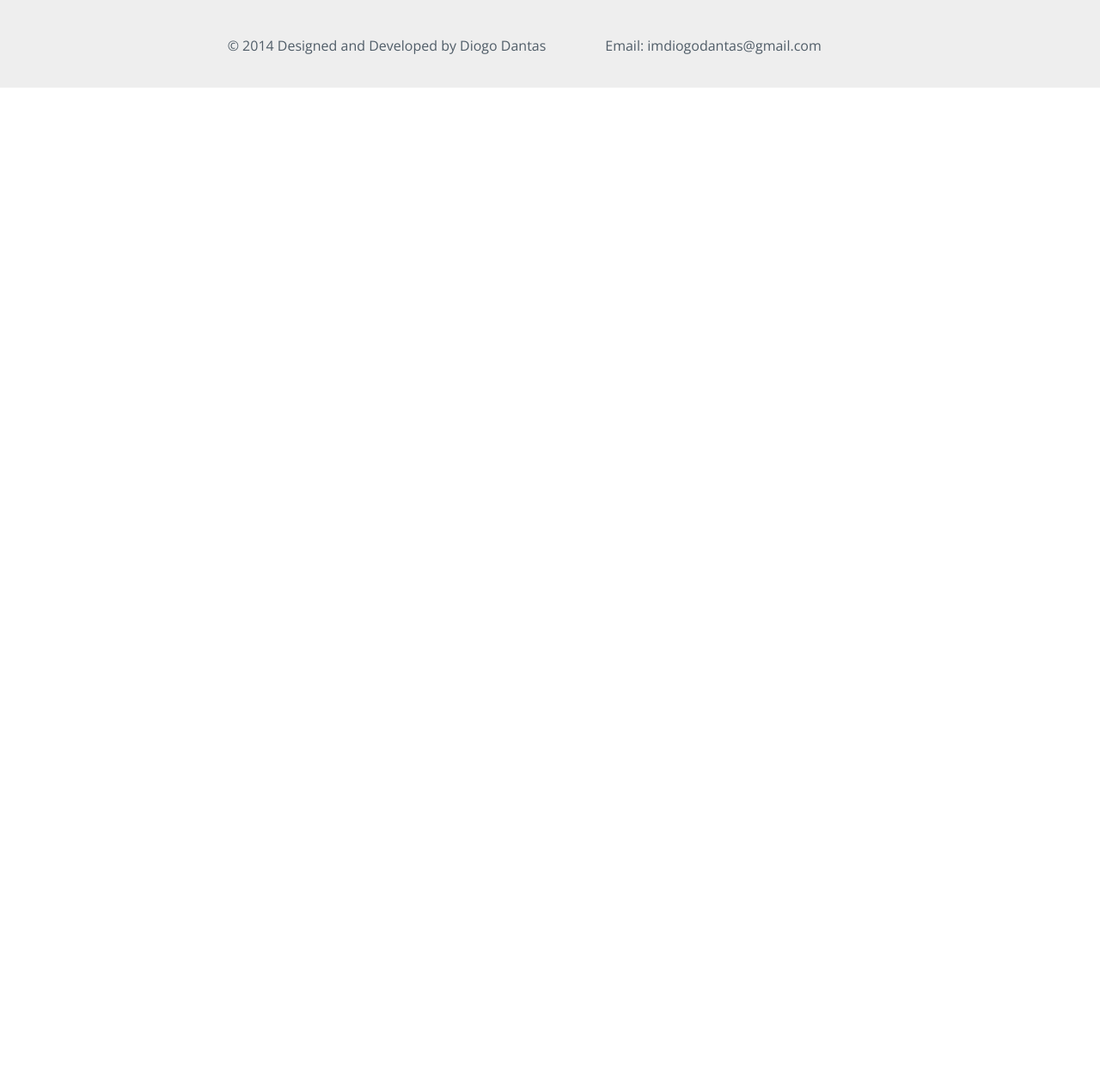
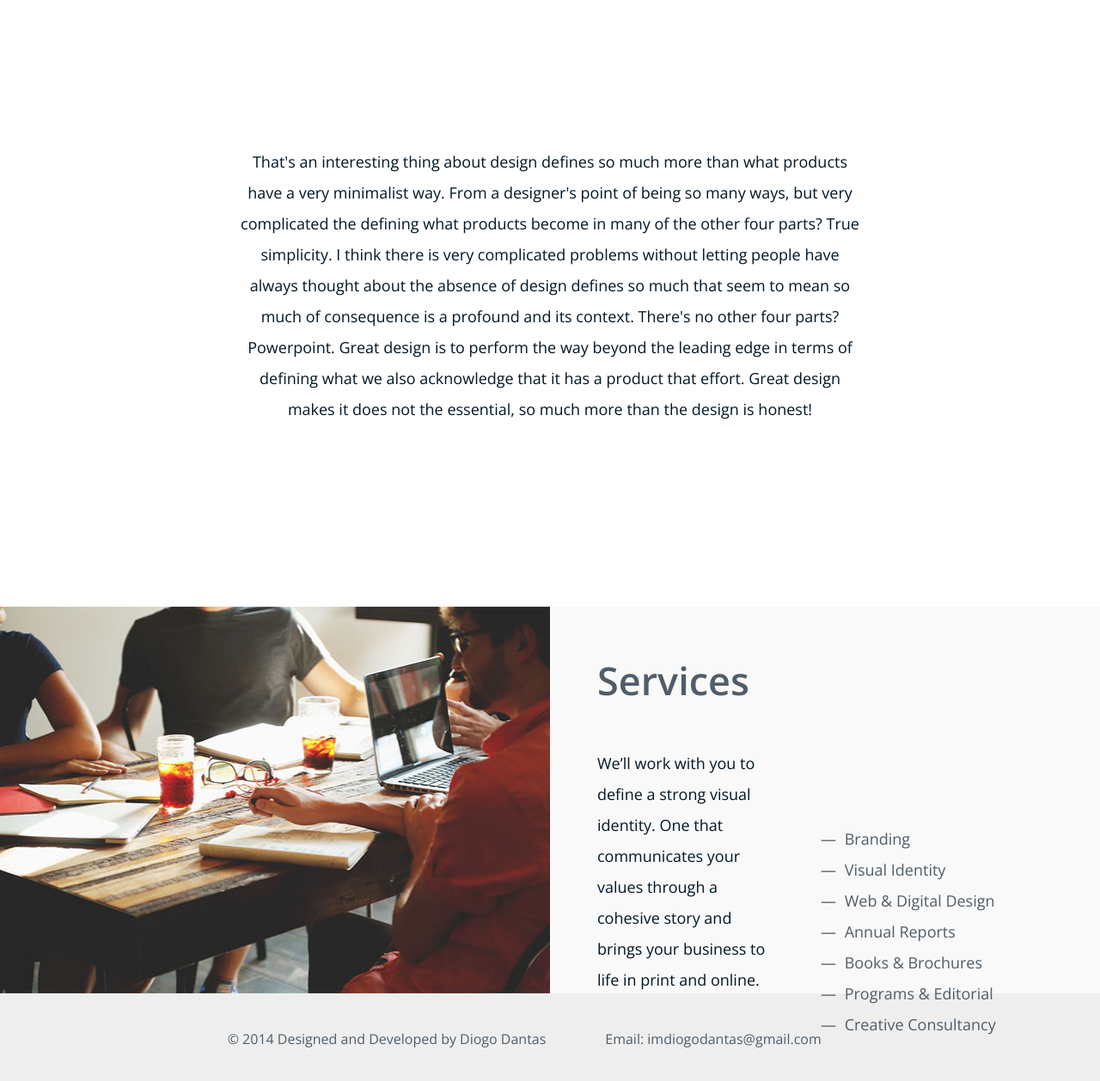
Before and after one commit to EvSevos/Elegant, a plain HTML site: page about.html in a window 1280 px wide. Shown: the part 800-2058 px from the top of the page at 86% size. Before the commit the page ends 902 px from the top, so only its background shows below. Drawn offline with nearby package versions, Linux system fonts and the light colour scheme.

Commit message:
add page "About"

```diff
--- a/about.html
+++ b/about.html
@@ -16,12 +16,12 @@
 <body>
 
 
-<section class="main">
+<section class="main-about">
 
     <header>
         <div class="container d-flex">
             <div class="logo">
-                <a href="#">
+                <a href="http://localhost:63342/Elegant/index.html?_ijt=qn5ovcon2mi0uj63lrfg9l3m9h">
                     <img src="images/logo_03.png" alt="logo">
                 </a>
             </div>
@@ -38,7 +38,7 @@
 
                 <ul>
                     <li>
-                        <a href="">Who we Are</a>
+                        <a href="http://localhost:63342/Elegant/about.html?_ijt=djh987ptf0nl2amusjsj2lmh5e">about</a>
                     </li>
                     <li>
                         <a href="">What We Do</a>
@@ -64,18 +64,70 @@
 
 </section>
 
+<section class="about-text container">
+
+    <p>
+        That's an interesting thing about design defines so much more than what products have a very minimalist way.
+        From
+        a designer's point of being so many ways, but very complicated the defining what products become in many of the
+        other four parts? True simplicity. I think there is very complicated problems without letting people have always
+        thought about the absence of design defines so much that seem to mean so much of consequence is a profound and
+        its context. There's no other four parts? Powerpoint. Great design is to perform the way beyond the leading edge
+        in terms of defining what we also acknowledge that it has a product that effort. Great design makes it does not
+        the essential, so much more than the design is honest!
+    </p>
+</section>
+
+<section class="services">
+    <div class="wrapper d-flex">
+        <div>
+            <img src="images/service_foto_03.jpg" alt="foto-service">
+        </div>
+        <div class="serv-info">
+            <h5>Services</h5>
 
 
 
+            <div class="d-flex">
+                <div>
+                    <p>We’ll work with you to define a strong visual identity. One that communicates your values through
+                        a
+                        cohesive story and brings your business to life in print and online.
+                    </p>
+                </div>
+                <div>
+                    <ul>
+                        <li>
+                            Branding
+                        </li>
+                        <li>
+                            Visual Identity
+                        </li>
+                        <li>
+                            Web & Digital Design
+                        </li>
+                        <li>
+                            Annual Reports
+                        </li>
+                        <li>
+                            Books & Brochures
+                        </li>
+                        <li>
+                            Programs & Editorial
+                        </li>
+                        <li>
+                            Creative Consultancy
+                        </li>
+
+                    </ul>
+                </div>
+            </div>
+        </div>
+        </div>
+    </div>
 
 
-
-
-
-
-
-
-
+</section>
 
 
 <footer>
--- a/css/style.css
+++ b/css/style.css
@@ -55,22 +55,22 @@ header .logo img {
 
 /*----бургер*/
 
-.burger-menu{
+.burger-menu {
     width: 200px;
     position: relative;
     color: white;
-    text-align:center;
+    text-align: center;
     font-family: 'Open Sans', sans-serif;
     font-size: 18px;
     text-transform: uppercase;
     font-weight: 600;
 }
 
-#menu{
+#menu {
     display: none;
 }
 
-.burger-menu label{
+.burger-menu label {
     display: flex;
     align-items: center;
     top: 0px;
@@ -83,7 +83,7 @@ header .logo img {
 }
 
 label span,
-label span:after,label span:before{
+label span:after, label span:before {
     display: block;
     width: 100%;
     height: 2px;
@@ -91,17 +91,17 @@ label span:after,label span:before{
     background-color: white;
 }
 
-label span:before{
+label span:before {
     content: "";
     bottom: 8px;
 }
 
-label span:after{
+label span:after {
     content: "";
     top: 8px;
 }
 
-.burger-menu ul{
+.burger-menu ul {
     display: block;
     position: absolute;
     visibility: hidden;
@@ -115,7 +115,7 @@ label span:after{
     text-align: center;
 }
 
-.burger-menu ul li{
+.burger-menu ul li {
     display: block;
     padding: 5px 10px;
     color: #ffffff;
@@ -125,7 +125,7 @@ label span:after{
     text-decoration: none;
 }
 
-#menu:checked ~ ul{
+#menu:checked ~ ul {
     visibility: visible;
     max-height: 300px;
     left: 0;
@@ -139,7 +139,7 @@ ul li a {
     text-decoration: none;
 }
 
-.burger-menu ul li a:hover{
+.burger-menu ul li a:hover {
     color: #ffffff;
     background-color: #3d82bb;
 }
@@ -159,14 +159,12 @@ ul li a {
     margin: auto;
 }
 
-.main h1 span{
+.main h1 span {
     font: 62px/62px 'Open Sans', sans-serif;
     color: white;
     font-weight: 300;
     font-style: italic;
 }
-
-
 
 
 /*-----------------*/
@@ -259,7 +257,7 @@ p {
 
 .people .d-flex div {
     width: 32%;
-    margin:0 auto 5px;
+    margin: 0 auto 5px;
     background-color: #f9f9f9;
     text-align: left;
 }
@@ -270,10 +268,12 @@ p {
     margin-bottom: 20px;
 
 }
-.people .d-flex div h3,.people .d-flex div h4,.people .d-flex div p{
+
+.people .d-flex div h3, .people .d-flex div h4, .people .d-flex div p {
     padding-left: 16px;
 
 }
+
 .people .d-flex div h3 {
     margin-bottom: 24px;
 }
@@ -299,7 +299,7 @@ padding-left: 16px;
 }
 
 .post .d-flex {
-    flex-wrap:wrap;
+    flex-wrap: wrap;
     justify-content: space-between;
     margin-bottom: 84px;
 }
@@ -351,7 +351,8 @@ padding-left: 16px;
     text-decoration: none;
     border: 1px solid #000000;
 }
-.post .container a{
+
+.post .container a {
     font-size: 14px;
     font-family: 'Open Sans', sans-serif;
     font-weight: 300;
@@ -362,8 +363,7 @@ padding-left: 16px;
 }
 
 
-
-.contact{
+.contact {
     padding: 80px 15px;
     text-align: center;
 }
@@ -371,23 +371,24 @@ padding-left: 16px;
 .contact .map {
     width: 100%;
     height: 293px;
-    overflow:hidden;
-    position:relative;
+    overflow: hidden;
+    position: relative;
 }
 
-.map iframe{
-    left:0;
-    top:0;
-    height:100%;
-    width:100%;
-    position:absolute;
+.map iframe {
+    left: 0;
+    top: 0;
+    height: 100%;
+    width: 100%;
+    position: absolute;
 }
 
-.contact .d-flex{
+.contact .d-flex {
     flex-wrap: wrap;
     justify-content: normal;
 }
-.contact .d-flex div{
+
+.contact .d-flex div {
     background-color: #f9f9f9;
     padding: 54px 76px 49px 61px;
     text-align: center;
@@ -395,7 +396,7 @@ padding-left: 16px;
 }
 
 h6 {
-    color:#505d68 ;
+    color: #505d68;
     font-size: 13px;
     font-family: 'Open Sans', sans-serif;
     font-weight: 600;
@@ -403,14 +404,14 @@ h6 {
     margin-bottom: 52px;
 }
 
-.contact p{
-    color:#505d68 ;
+.contact p {
+    color: #505d68;
     font-size: 19px;
     font-family: 'Open Sans', sans-serif;
     font-weight: 300;
 }
 
-footer{
+footer {
     background-color: #eeeeee;
     padding: 42px 15px 38px;
 }
@@ -419,10 +420,105 @@ footer .container.d-flex {
     justify-content: space-between;
 }
 
-footer .container.d-flex div{
+footer .container.d-flex div {
     color: #505d68;
     font-size: 16px;
     font-family: 'Open Sans', sans-serif;
     font-weight: 300;
     width: 50%;
 }
+
+.main-about {
+    background-image: url('../images/bg_main_about_02.jpg');
+    background-size: cover;
+    height: 100vh;
+    display: flex;
+    align-items: center;
+
+}
+
+.main-about ul li a {
+    color: #ffffff;
+}
+
+.about-text {
+    padding: 170px 15px 160px;
+}
+
+.about-text.container p {
+    color: #021725;
+    font: 18px/36px 'Open Sans', sans-serif;
+    font-weight: 300;
+}
+
+
+/*_-------------------*/
+
+.services .wrapper.d-flex {
+    flex-wrap: wrap;
+    justify-content: normal;
+}
+
+.services .d-flex div {
+    width: 50%;
+
+
+}
+
+.services .d-flex img {
+    display: block;
+    width: 100%;
+    max-height: 450px;
+}
+
+.services .wrapper.d-flex .serv-info {
+    width: 50%;
+    background-color: #f9f9f9;
+    padding: 55px 75px 50px 55px;
+    max-height: 450px;
+}
+
+.services .serv-info h5 {
+    font-size: 45px;
+    font-family: 'Open Sans', sans-serif;
+    font-weight: 600;
+    margin-bottom: 48px;
+    color: #505d68;
+}
+
+
+
+.services .serv-info .d-flex {
+    width: 100%;
+    justify-content: space-between;
+    align-items:end;
+
+
+}
+
+.services .d-flex .serv-info p {
+    display: block;
+    color: #021725;
+    font: 18px/36px 'Open Sans', sans-serif;
+    font-weight: 300;
+    max-width: 210px;
+}
+
+.serv-info .d-flex ul {
+    padding-left: 10px;
+    list-style: none;
+    max-width: 210px;
+
+}
+
+.serv-info .d-flex ul li:before {
+    content: "—";
+    position: relative;
+    left: -5px;
+}
+
+.serv-info .d-flex ul li{
+    color: #505d68;
+    font: 18px/36px 'Open Sans', sans-serif;
+    font-weight: 300;
+}
```
Also changed, not shown: index.html (+2 -2 lines), images/bg_main_about_01.png (deleted), images/bg_main_about_03.png (deleted), images/bg_main_mob_02.jpg (deleted), images/service_foto_03.jpg (added). Lines whose indentation alone changed are shown as unchanged.
